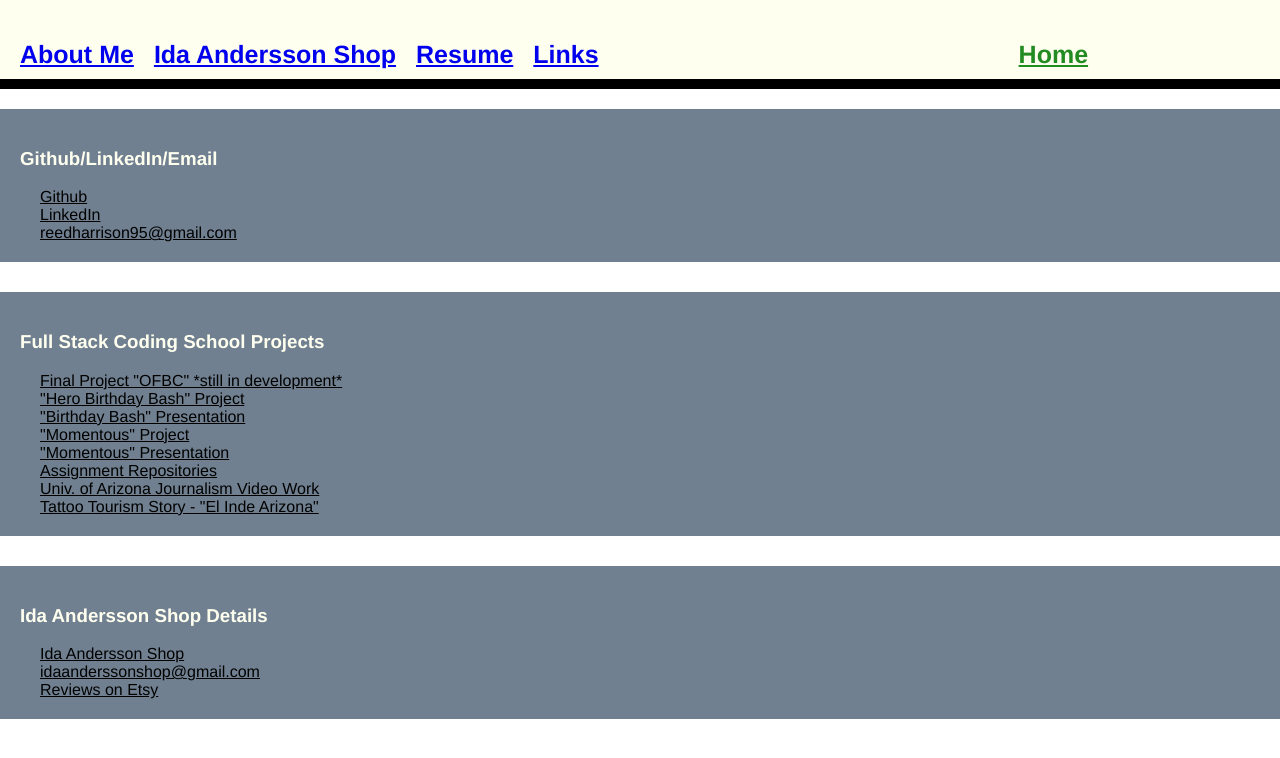
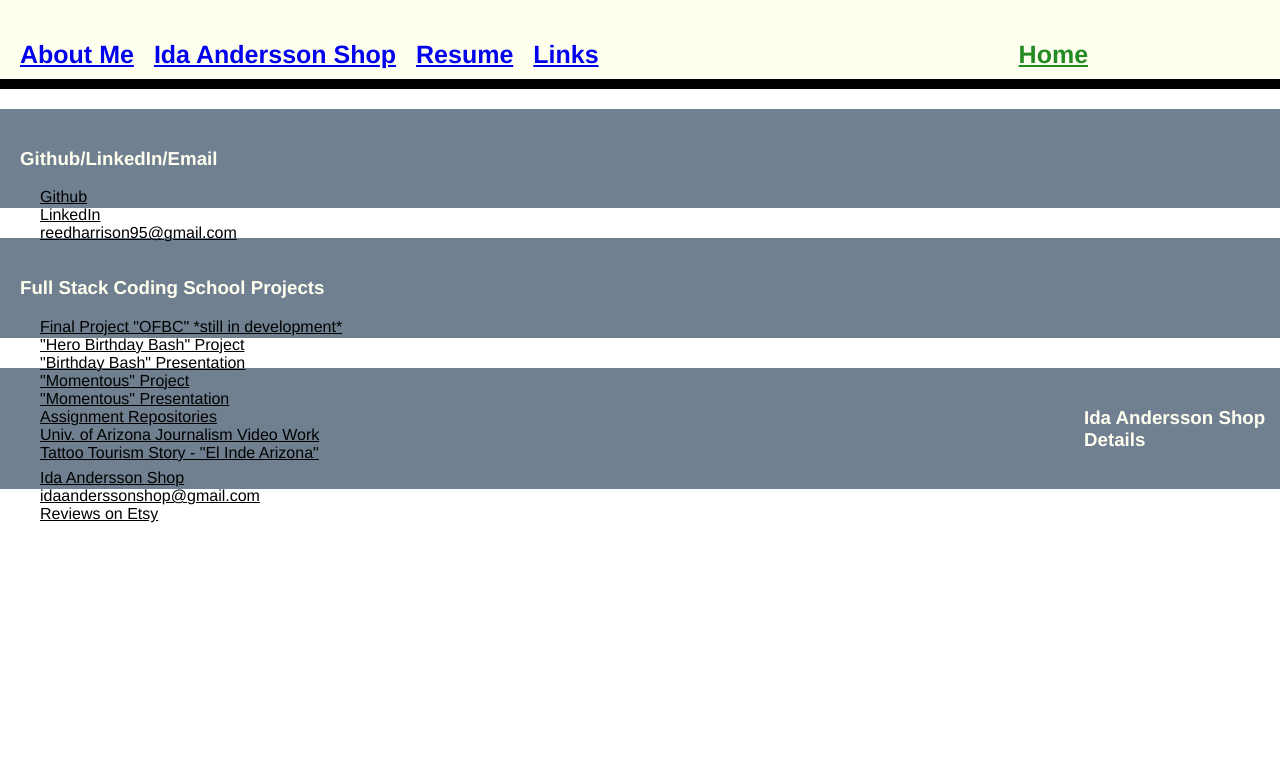
Before and after one commit to HGreedo/nuReactPortfolio, a React (Create React App) app: page /pages/ThirdPtyLinks in a window 1280 px wide. Shown: the top 758 px of the page. Built offline with nearby package versions, Linux system fonts and the light colour scheme.

Commit message:
commit on 'main'

```diff
--- a/src/pages/thirdpartylinks.css
+++ b/src/pages/thirdpartylinks.css
@@ -16,6 +16,7 @@ margin-right: 50px;
 }
 .atag {
     display: flex;
+    float: inline-start;
     color: black;
     margin-left: 20px;
     margin-right: 20px;
```
